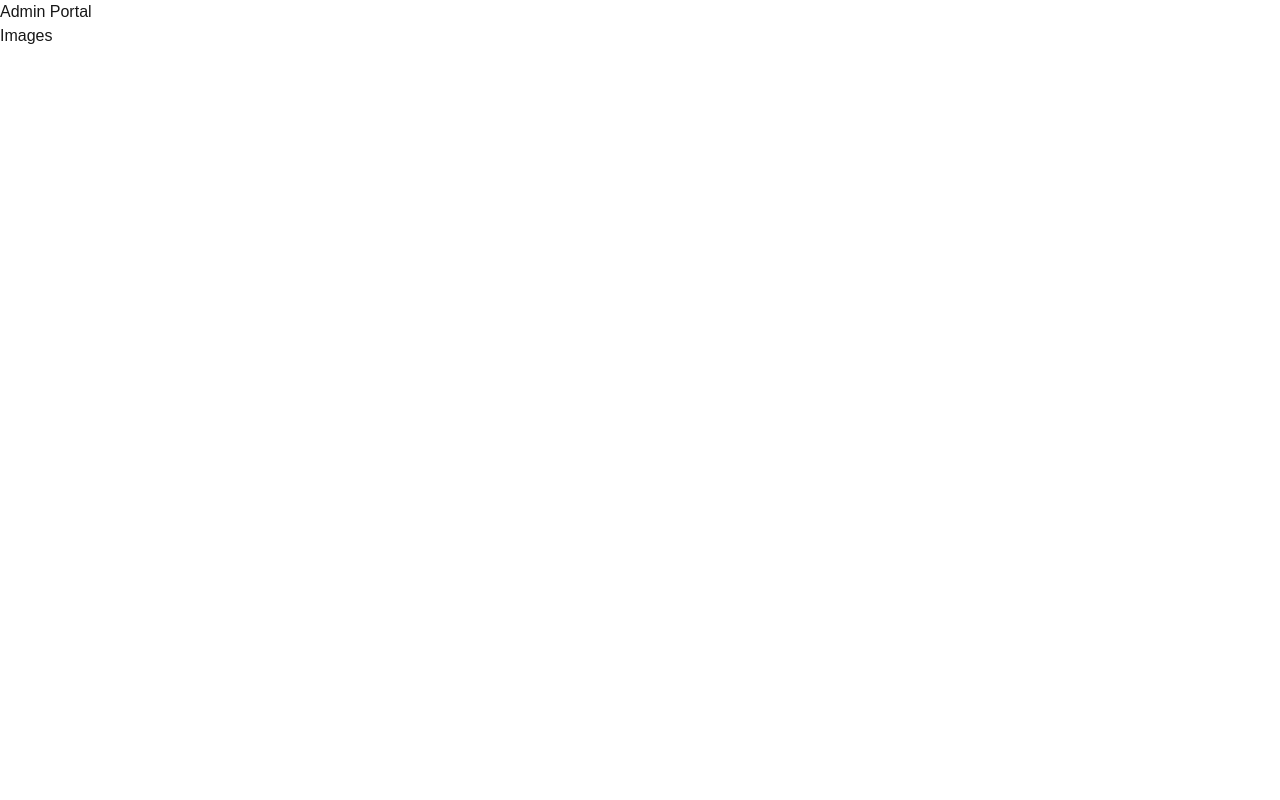
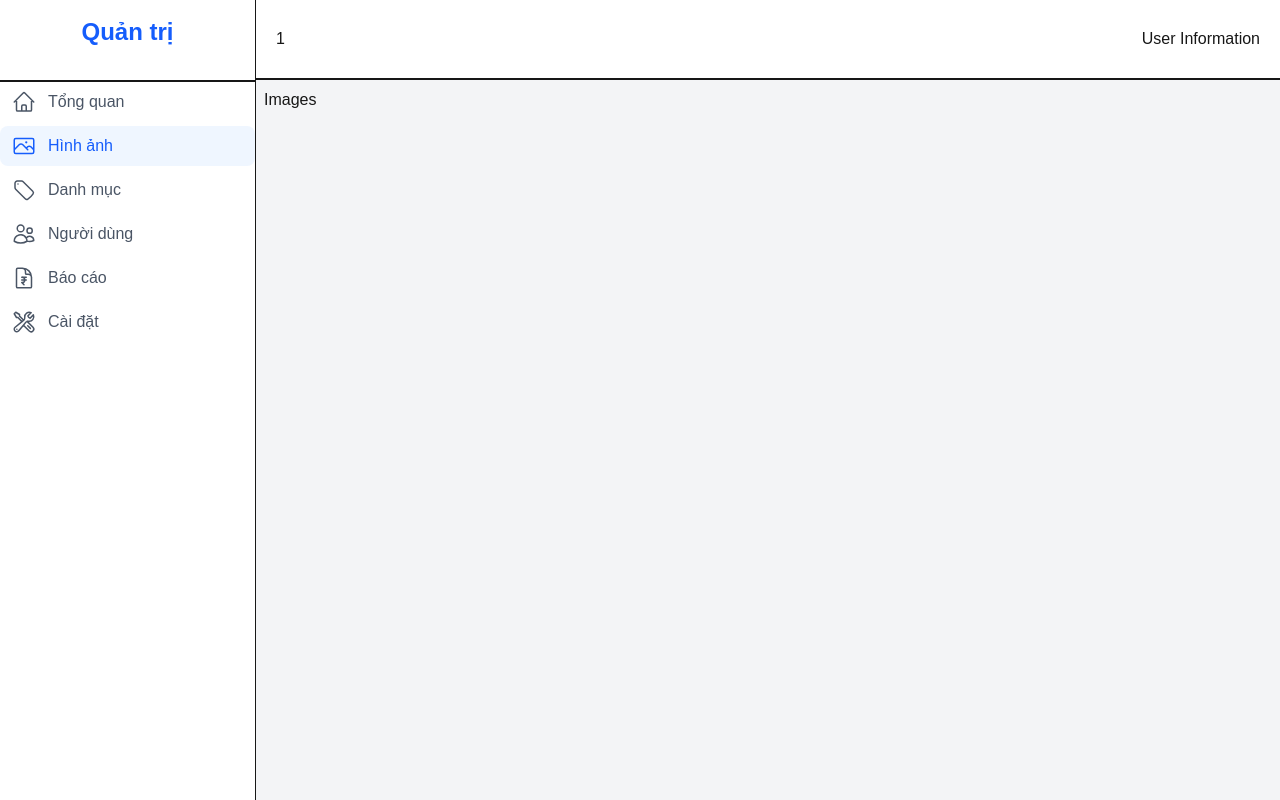
Before and after one commit to DyLan1401/admin-portal, a Next.js app in the folder frontend/: page /admin/images in a window 1280 px wide. Built offline with nearby package versions, Linux system fonts and the light colour scheme.

Commit message:
create shared layout components

```diff
--- a/frontend/src/app/admin/layout.tsx
+++ b/frontend/src/app/admin/layout.tsx
@@ -1,12 +1,9 @@
-export default function AdminLayout({
+import AdminLayout from "@/components/layout/AdminLayout";
+
+export default function Layout({
     children,
 }: {
     children: React.ReactNode;
 }) {
-    return (
-        <>
-            <h1>Admin Portal</h1>
-            <main>{children}</main>
-        </>
-    );
+    return <AdminLayout>{children}</AdminLayout>;
 }
--- /dev/null
+++ b/frontend/src/components/layout/AdminLayout/index.tsx
@@ -0,0 +1,28 @@
+import Header from "../Header";
+import MainContent from "../MainContent";
+import Sidebar from "../Sidebar";
+
+interface AdminLayoutProps {
+    children: React.ReactNode;
+}
+
+export default function AdminLayout({ children }: AdminLayoutProps) {
+
+    return (
+        <div className="flex h-screen bg-gray-100">
+            {/* 1. Sidebar bên trái */}
+            <aside className="w-64 bg-white border-r hidden md:block">
+                <Sidebar />
+            </aside>
+
+            {/* 2. Phần nội dung bên phải */}
+            <div className="flex-1 flex flex-col overflow-hidden">
+                <Header />
+
+                <MainContent >
+                    {children}
+                </MainContent>
+            </div>
+        </div>
+    );
+}
--- /dev/null
+++ b/frontend/src/components/layout/Header/index.tsx
@@ -0,0 +1,13 @@
+export default function Header() {
+    return (
+        <div className="container mx-auto ">
+            <div className="flex flex-col w-full h-full">
+                <div className="flex justify-between h-20 items-center px-5 border-b-2 bg-white">
+                    <div>1</div>
+                    <div>User Information</div>
+                </div>
+
+            </div>
+        </div >
+    )
+}
--- /dev/null
+++ b/frontend/src/components/layout/MainContent/index.tsx
@@ -0,0 +1,7 @@
+interface MainContentProps {
+    children: React.ReactNode;
+}
+
+export default function MainContent({ children }: MainContentProps) {
+    return <main className="flex-1 overflow-y-auto p-2">{children}</main>;
+}
--- /dev/null
+++ b/frontend/src/components/layout/Sidebar/index.tsx
@@ -0,0 +1,79 @@
+"use client";
+import Link from "next/link";
+import { usePathname } from "next/navigation";
+
+
+
+
+
+const menuItems = [
+    {
+        icon: <svg xmlns="http://www.w3.org/2000/svg" fill="none" viewBox="0 0 24 24" strokeWidth={1.5} stroke="currentColor" className="size-6">
+            <path strokeLinecap="round" strokeLinejoin="round" d="m2.25 12 8.954-8.955c.44-.439 1.152-.439 1.591 0L21.75 12M4.5 9.75v10.125c0 .621.504 1.125 1.125 1.125H9.75v-4.875c0-.621.504-1.125 1.125-1.125h2.25c.621 0 1.125.504 1.125 1.125V21h4.125c.621 0 1.125-.504 1.125-1.125V9.75M8.25 21h8.25" />
+        </svg>
+        ,
+        label: "Tổng quan", path: "/admin"
+    },
+    {
+        icon: <svg xmlns="http://www.w3.org/2000/svg" fill="none" viewBox="0 0 24 24" strokeWidth={1.5} stroke="currentColor" className="size-6">
+            <path strokeLinecap="round" strokeLinejoin="round" d="m2.25 15.75 5.159-5.159a2.25 2.25 0 0 1 3.182 0l5.159 5.159m-1.5-1.5 1.409-1.409a2.25 2.25 0 0 1 3.182 0l2.909 2.909m-18 3.75h16.5a1.5 1.5 0 0 0 1.5-1.5V6a1.5 1.5 0 0 0-1.5-1.5H3.75A1.5 1.5 0 0 0 2.25 6v12a1.5 1.5 0 0 0 1.5 1.5Zm10.5-11.25h.008v.008h-.008V8.25Zm.375 0a.375.375 0 1 1-.75 0 .375.375 0 0 1 .75 0Z" />
+        </svg>
+        ,
+        label: "Hình ảnh", path: "/admin/images"
+    },
+    {
+        icon: <svg xmlns="http://www.w3.org/2000/svg" fill="none" viewBox="0 0 24 24" strokeWidth={1.5} stroke="currentColor" className="size-6">
+            <path strokeLinecap="round" strokeLinejoin="round" d="M9.568 3H5.25A2.25 2.25 0 0 0 3 5.25v4.318c0 .597.237 1.17.659 1.591l9.581 9.581c.699.699 1.78.872 2.607.33a18.095 18.095 0 0 0 5.223-5.223c.542-.827.369-1.908-.33-2.607L11.16 3.66A2.25 2.25 0 0 0 9.568 3Z" />
+            <path strokeLinecap="round" strokeLinejoin="round" d="M6 6h.008v.008H6V6Z" />
+        </svg>
+        ,
+        label: "Danh mục", path: "/admin/categories"
+    },
+    {
+        icon: <svg xmlns="http://www.w3.org/2000/svg" fill="none" viewBox="0 0 24 24" strokeWidth={1.5} stroke="currentColor" className="size-6">
+            <path strokeLinecap="round" strokeLinejoin="round" d="M15 19.128a9.38 9.38 0 0 0 2.625.372 9.337 9.337 0 0 0 4.121-.952 4.125 4.125 0 0 0-7.533-2.493M15 19.128v-.003c0-1.113-.285-2.16-.786-3.07M15 19.128v.106A12.318 12.318 0 0 1 8.624 21c-2.331 0-4.512-.645-6.374-1.766l-.001-.109a6.375 6.375 0 0 1 11.964-3.07M12 6.375a3.375 3.375 0 1 1-6.75 0 3.375 3.375 0 0 1 6.75 0Zm8.25 2.25a2.625 2.625 0 1 1-5.25 0 2.625 2.625 0 0 1 5.25 0Z" />
+        </svg>,
+        label: "Người dùng", path: "/admin/users"
+    },
+    {
+        icon: <svg xmlns="http://www.w3.org/2000/svg" fill="none" viewBox="0 0 24 24" strokeWidth={1.5} stroke="currentColor" className="size-6">
+            <path strokeLinecap="round" strokeLinejoin="round" d="M19.5 14.25v-2.625a3.375 3.375 0 0 0-3.375-3.375h-1.5A1.125 1.125 0 0 1 13.5 7.125v-1.5a3.375 3.375 0 0 0-3.375-3.375H8.25m2.25 9h3.75m-4.5 2.625h4.5M12 18.75 9.75 16.5h.375a2.625 2.625 0 0 0 0-5.25H9.75m.75-9H5.625c-.621 0-1.125.504-1.125 1.125v17.25c0 .621.504 1.125 1.125 1.125h12.75c.621 0 1.125-.504 1.125-1.125V11.25a9 9 0 0 0-9-9Z" />
+        </svg>
+        ,
+        label: "Báo cáo", path: "/admin/reports"
+    },
+    {
+        icon: <svg xmlns="http://www.w3.org/2000/svg" fill="none" viewBox="0 0 24 24" strokeWidth={1.5} stroke="currentColor" className="size-6">
+            <path strokeLinecap="round" strokeLinejoin="round" d="M11.42 15.17 17.25 21A2.652 2.652 0 0 0 21 17.25l-5.877-5.877M11.42 15.17l2.496-3.03c.317-.384.74-.626 1.208-.766M11.42 15.17l-4.655 5.653a2.548 2.548 0 1 1-3.586-3.586l6.837-5.63m5.108-.233c.55-.164 1.163-.188 1.743-.14a4.5 4.5 0 0 0 4.486-6.336l-3.276 3.277a3.004 3.004 0 0 1-2.25-2.25l3.276-3.276a4.5 4.5 0 0 0-6.336 4.486c.091 1.076-.071 2.264-.904 2.95l-.102.085m-1.745 1.437L5.909 7.5H4.5L2.25 3.75l1.5-1.5L7.5 4.5v1.409l4.26 4.26m-1.745 1.437 1.745-1.437m6.615 8.206L15.75 15.75M4.867 19.125h.008v.008h-.008v-.008Z" />
+        </svg>
+        ,
+        label: "Cài đặt", path: "/admin/settings"
+    },
+];
+
+
+
+export default function Sidebar() {
+    const pathname = usePathname();
+    return (
+        <div className="py-4 flex flex-col h-full text-center">
+            <div className="text-2xl font-bold text-blue-600 mb-8 px-2">Quản trị</div>
+            <div className="border"></div>
+            <nav className="space-y-1 ">
+                {menuItems.map((item) => (
+                    <Link
+                        key={item.path}
+                        href={item.path}
+                        className={`flex items-center gap-3 px-3 py-2 rounded-lg transition-colors ${pathname === item.path
+                            ? "bg-blue-50 text-blue-600"
+                            : "text-gray-600 hover:bg-gray-100"
+                            }`}
+                    >
+                        {item.icon}
+                        <span className="font-medium">{item.label}</span>
+                    </Link>
+                ))}
+            </nav>
+        </div>
+    );
+}
```
